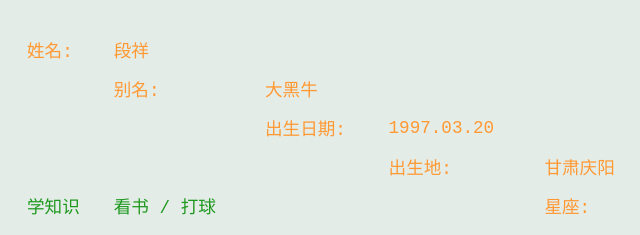
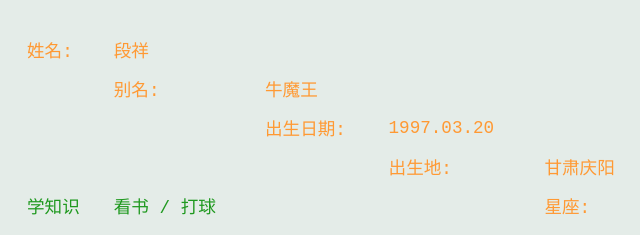
Before and after one commit to dxiang110/ZT-web, a plain HTML site: page index.html in a window 1280 px wide. Shown: the part 451-686 px from the top of the page, 121-761 px from the left. Drawn offline with Linux system fonts and the light colour scheme.

Commit message:
Update index.html

```diff
--- a/index.html
+++ b/index.html
@@ -94,7 +94,7 @@
                     <tr>
                         <td></td>
                         <td>别名:</td>
-                        <td>大黑牛</td>
+                        <td>牛魔王</td>
                     </tr>
                     <tr>
                         <td></td>
```
